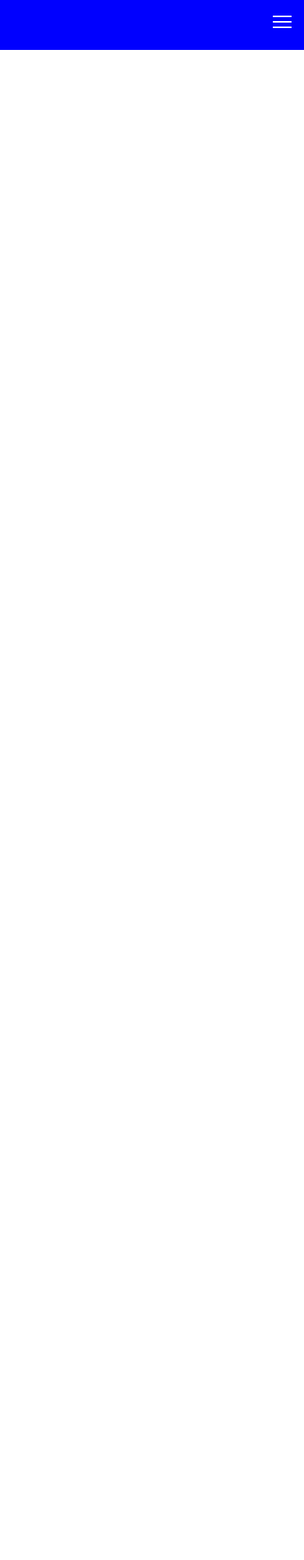
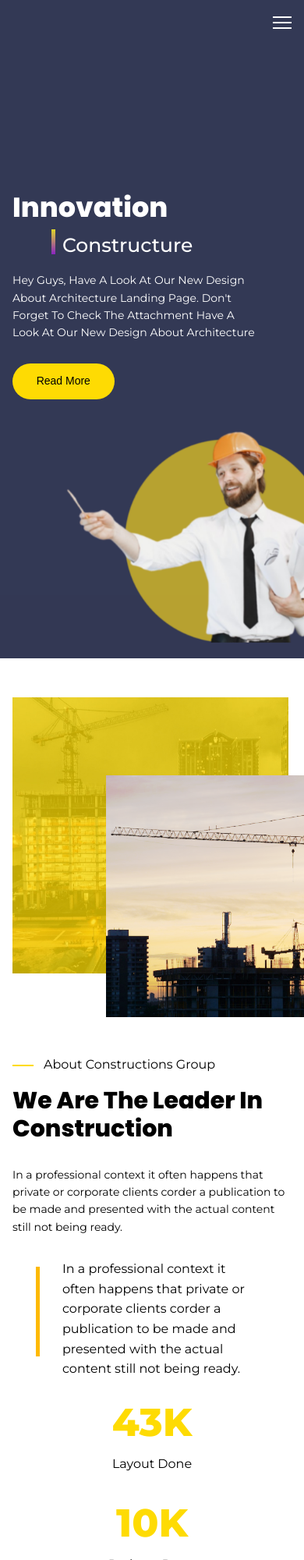
Before and after one commit to Zikica1/construction-company, a website built with Parcel: page src/index.html in a window 390 px wide. Shown: the top 2000 px of the page at 78% size. Before the commit the page ends 844 px from the top, so only its background shows below. Built offline with nearby package versions, Linux system fonts and the light colour scheme; files whose address does not match are found by name.

Commit message:
info section entry

```diff
--- a/src/index.html
+++ b/src/index.html
@@ -16,6 +16,7 @@
     <script type="module" src="js/index.js"></script>
   </head>
   <body>
+    <!--Header-->
     <header>
       <div class="brand">
         <a href="#">
@@ -39,5 +40,75 @@
         <span class="hamburger-bottom"></span>
       </button>
     </header>
+
+    <!--Hero section-->
+    <section class="hero">
+      <div class="hero-content">
+        <div class="hero-content-inner">
+          <h1 class="font-xxl">Innovation</h1>
+          <h2 class="font-xl">Constructure</h2>
+          <p>
+            Hey Guys, Have A Look At Our New Design About Architecture Landing
+            Page. Don't Forget To Check The Attachment Have A Look At Our New
+            Design About Architecture
+          </p>
+        </div>
+
+        <button class="btn btn-primary">
+          <span class="btn-overlay"></span>
+          <span class="btn-text">Read More</span>
+        </button>
+      </div>
+
+      <img
+        class="hero-img"
+        srcset="
+          img/construction-worker-hero-450px.png 450w,
+          img/construction-worker-hero.png       856w
+        "
+        sizes="(max-width: 700px) 450px"
+        src="img/construction-worker-hero.png"
+        alt=""
+      />
+    </section>
+
+    <!--Info section-->
+    <section class="info">
+      <div class="info-inner">
+        <div class="info-img"></div>
+        <div class="info-text">
+          <div class="info-text-about info-item info-move-down">
+            <h2>About Constructions Group</h2>
+            <h3 class="font-lg">we are the leader in construction</h3>
+            <p class="font-sm-2">
+              In a professional context it often happens that private or
+              corporate clients corder a publication to be made and presented
+              with the actual content still not being ready.
+            </p>
+          </div>
+
+          <p class="info-item info-move-down">
+            In a professional context it often happens that private or corporate
+            clients corder a publication to be made and presented with the
+            actual content still not being ready.
+          </p>
+
+          <ul class="stats info-item info-move-right">
+            <li>
+              <strong>43K</strong>
+              <span>Layout Done</span>
+            </li>
+            <li>
+              <strong>10K</strong>
+              <span>Projects Done</span>
+            </li>
+            <li>
+              <strong>30</strong>
+              <span>Get Award</span>
+            </li>
+          </ul>
+        </div>
+      </div>
+    </section>
   </body>
 </html>
--- a/src/js/index.js
+++ b/src/js/index.js
@@ -7,3 +7,23 @@ hamburgerBtn.addEventListener('click', () => {
   hamburgerBtn.classList.toggle('open')
   nav.classList.toggle('show-nav')
 })
+
+//observer info section
+
+const infoItems = document.querySelectorAll('.info-item');
+
+const optionInfo = {
+  threshold: 0.5,
+  rootMargin: "0px 0px -100px 0px"
+}
+
+const observerInfo = new IntersectionObserver((entries, observerInfo) => {
+  entries.forEach((entry) => {
+    entry.target.classList.toggle('show-info', entry.isIntersecting)
+    if (entry.isIntersecting) observerInfo.unobserve(entry.target)
+  })
+}, optionInfo)
+
+infoItems.forEach((item) => {
+  observerInfo.observe(item)
+})
--- /dev/null
+++ b/src/scss/abstracts/_animation.scss
@@ -0,0 +1,20 @@
+@keyframes moveUp {
+  to {
+    opacity: 1;
+    transform: translateY(0);
+  }
+
+}
+
+@keyframes moveRight {
+  to {
+    opacity: 1;
+    transform: translateX(0);
+  }
+}
+
+@keyframes fade-in {
+  to {
+    opacity: 1;
+  }
+}
--- a/src/scss/abstracts/_colors.scss
+++ b/src/scss/abstracts/_colors.scss
@@ -6,4 +6,6 @@ $text: #85a1b9;
 
 $linear-gradient: linear-gradient(135deg, rgba(252, 185, 0, 1) 0%, rgba(255, 105, 0, 1) 100%);
 
+$linear-gradient-light: linear-gradient(135deg, #fcb900 0%, #ffba00 100%);
+
 $linear-gradient-hero: linear-gradient(180deg, #E0D828 0%, rgba(163, 30, 225, 0.780251) 99.98%, rgba(228, 105, 17, 0.479167) 99.99%, rgba(224, 216, 40, 0) 100%);
--- a/src/scss/abstracts/_fonts.scss
+++ b/src/scss/abstracts/_fonts.scss
@@ -1,23 +1,23 @@
 .font-xxl {
-  font-size: 8rem;
+  font-size: 2.1875rem; //45px
 }
 
 .font-xl {
-  font-size: 6rem;
+  font-size: 1.5625rem; //25px
 }
 
 .font-lg {
-  font-size: 5rem;
+  font-size: 1.875rem; //30px
 }
 
 .font-md {
-  font-size: 3rem;
+  font-size: 1.5626rem; //25px
 }
 
 .font-sm {
-  font-size: 2rem;
+  font-size: 1.25rem; //20px
 }
 
 .font-sm-2 {
-  font-size: 1.6rem;
+  font-size: 0.875rem; //14px
 }
--- /dev/null
+++ b/src/scss/abstracts/_mixin.scss
@@ -0,0 +1,7 @@
+$sm: 31.25rem;
+
+@mixin smSize {
+  @media (min-width: #{$sm}) {
+    @content;
+  }
+}
--- a/src/scss/abstracts/index.scss
+++ b/src/scss/abstracts/index.scss
@@ -1 +1,4 @@
 @forward "../abstracts/colors";
+@forward "../abstracts/fonts";
+@forward "../abstracts/mixin";
+@forward "../abstracts/animation";
--- a/src/scss/base/_global.scss
+++ b/src/scss/base/_global.scss
@@ -8,18 +8,22 @@
   box-sizing: border-box;
 }
 
-html {
-  font-size: 62.5%;
+html,
+body {
+  overflow-x: hidden;
 }
 
 body {
   font-family: 'Montserrat', sans-serif;
   line-height: 1.6;
-  overflow-x: hidden;
+}
+
+p {
+  margin: 1em 0;
 }
 
 section {
-  padding: 0 6.4em;
+  padding: 0 1em;
 }
 
 ul {
--- /dev/null
+++ b/src/scss/components/_buttons.scss
@@ -0,0 +1,57 @@
+@use "../abstracts/colors" as *;
+
+.btn {
+  display: inline-block;
+  position: relative;
+  border: none;
+  border-radius: 100em;
+  color: #000;
+  background-color: $primary;
+  padding: 0.75em 2.1875em; //12px 35px
+  margin: 1em 0; //16px 0px
+  line-height: 100%;
+  font-weight: 500;
+  font-size: 0.875rem; // 14px
+  overflow: hidden;
+  cursor: pointer;
+}
+
+.btn-overlay {
+  position: absolute;
+  width: 120%;
+  top: 50%;
+  left: 50%;
+  transform: translate(-50%, -50%) scale(0, 0);
+  transition: transform .45s ease;
+}
+
+.btn:hover .btn-overlay {
+  transform: translate(-50%, -50%) scale(1, 1);
+}
+
+.btn-overlay::before {
+  position: relative;
+  content: '';
+  display: block;
+  padding-top: 100%;
+  border-radius: 50%;
+  background-color: rgb(1, 44, 109);
+  transition: transform .45s ease-out;
+}
+
+.btn-text {
+  position: relative;
+  z-index: 2;
+  display: inline-block;
+  line-height: 1.8em;
+}
+
+.btn:hover .btn-text {
+  color: #fff;
+}
+
+.btn-primary {
+  transform: translateX(-80px);
+  opacity: 0;
+  animation: moveRight 1s 3.5s ease-out forwards;
+}
--- a/src/scss/components/index.scss
+++ b/src/scss/components/index.scss
@@ -0,0 +1 @@
+@forward "../components/buttons";
--- a/src/scss/layout/_header.scss
+++ b/src/scss/layout/_header.scss
@@ -6,11 +6,10 @@ header {
   top: 0;
   left: 0;
   width: 100%;
-  padding: 2em 1.6em;
+  padding: 1.25em 1em; // 20px 16px
   display: flex;
   justify-content: space-between;
   align-items: center;
-  background-color: blue;
 }
 
 nav {
@@ -34,11 +33,15 @@ nav {
 nav a {
   display: block;
   text-align: center;
-  padding: 1.11em 0;
+  padding: 1.114em 0; //39px
   color: $secondary;
-  font-size: 3.5rem;
+  font-size: 2.1875rem; //35px
   font-family: 'Poppins', sans-serif;
   font-weight: 500;
+}
+
+nav a:hover {
+  opacity: 0.8;
 }
 
 /* hamburger */
@@ -48,8 +51,8 @@ nav a {
   z-index: 10;
   border: none;
   background: none;
-  width: 2.4rem;
-  height: 2.4rem;
+  width: 1.5rem; //24px
+  height: 1.5rem; // 24px
   cursor: pointer;
   transform: rotate(0);
   transition: all 0.5s ease;
--- a/src/scss/main.scss
+++ b/src/scss/main.scss
@@ -1,2 +1,3 @@
 @use "base" as *;
 @use "layout" as *;
+@use "pages" as *;
--- /dev/null
+++ b/src/scss/pages/_home.scss
@@ -0,0 +1,194 @@
+@use "../abstracts" as *;
+@use "../components/buttons" as *;
+
+/* Hero section */
+
+.hero {
+  position: relative;
+  width: 100%;
+  height: 100vh;
+  color: #fff;
+  background: url(../img/hero-bg1.jpg) no-repeat center center/cover;
+  display: flex;
+  align-items: center;
+  overflow-x: hidden;
+}
+
+.hero::before {
+  content: '';
+  position: absolute;
+  top: 0;
+  left: 0;
+  width: 100%;
+  height: 100%;
+  background-color: rgba(0, 7, 42, 0.8);
+}
+
+.hero-content {
+  position: relative;
+  z-index: 2;
+  top: -40px;
+}
+
+.hero-content-inner {
+  opacity: 0;
+  transform: translateY(150px);
+  animation: moveUp 1.5s 2.5s ease-out forwards;
+}
+
+.hero-content h1 {
+  font-family: 'Poppins', sans-serif;
+
+}
+
+.hero-content h2 {
+  position: relative;
+  padding-left: 2.56em; //64px
+  font-weight: 500;
+}
+
+.hero-content h2::before {
+  content: '';
+  position: absolute;
+  left: 50px;
+  height: 80%;
+  width: 5px;
+  background: $linear-gradient-hero;
+}
+
+.hero-content p {
+  position: relative;
+  width: 90%;
+  margin: 1em 0; // 14px 0px
+  font-size: 0.875rem; // 14px
+}
+
+.hero-img {
+  position: absolute;
+  z-index: 1;
+  width: 87%;
+  bottom: 20px;
+  right: -30px;
+  object-fit: cover;
+  opacity: 0;
+  animation: fade-in 2.5s 2s ease-out forwards;
+
+  @include smSize {
+    width: 80%;
+    bottom: 0;
+  }
+}
+
+/* Info section */
+.info {
+  padding-top: 3.125em;
+  padding-bottom: 3.125em;
+}
+
+.info-inner {
+  display: flex;
+  flex-direction: column;
+  gap: 4rem;
+}
+
+.info-img {
+  position: relative;
+  height: 22.125em;
+  width: 22.125em;
+  background: url(../img/info-img-1.jpg) no-repeat center center/cover;
+}
+
+.info-inner .info-img::after {
+  content: '';
+  position: absolute;
+  height: 19.375em;
+  width: 20.375em;
+  background: rgb(201, 199, 199) url(../img/info-img-2.jpg) no-repeat center center/cover;
+  background-blend-mode: hard-light;
+  top: 100px;
+  left: 120px;
+}
+
+.info-text {
+  display: flex;
+  flex-direction: column;
+}
+
+.info-text h2 {
+  position: relative;
+  font-size: 1rem;
+  font-weight: normal;
+  margin-top: 2.5em;
+  padding-left: 2.5em;
+}
+
+.info-text h2::before {
+  content: '';
+  position: absolute;
+  height: 2px;
+  width: 7.5%;
+  background-color: $primary;
+  left: 0;
+  top: 50%;
+}
+
+.info-text h3 {
+  font-family: 'Poppins', sans-serif;
+  line-height: 1.2;
+  text-transform: capitalize;
+  margin: .5em 0 1em;
+  font-weight: 600;
+}
+
+.info-text>*:nth-child(2) {
+  position: relative;
+  padding-left: 4em;
+  width: 89%;
+}
+
+.info-text>*:nth-child(2)::before {
+  content: '';
+  position: absolute;
+  height: 75%;
+  width: 5px;
+  background: $linear-gradient-light;
+  left: 30px;
+  top: 10px;
+}
+
+.info-text ul.stats {
+  align-self: center;
+}
+
+ul.stats li {
+  margin-bottom: 1.5em;
+  text-align: center;
+}
+
+ul.stats strong {
+  display: block;
+  color: $primary;
+  font-size: 3.125rem;
+}
+
+ul.stats span {
+  font-weight: 400;
+}
+
+.info-move-down {
+  opacity: 0;
+  transform: translateY(100px);
+  transition: all 1s ease-out;
+}
+
+.info-move-right {
+  opacity: 0;
+  transform: translateX(100px);
+  transition: all 1s ease-out;
+}
+
+.info-move-down.show-info,
+.info-move-right.show-info {
+  opacity: 1;
+  transform: translate(0);
+}
--- a/src/scss/pages/index.scss
+++ b/src/scss/pages/index.scss
@@ -0,0 +1 @@
+@forward "../pages/home";
```
